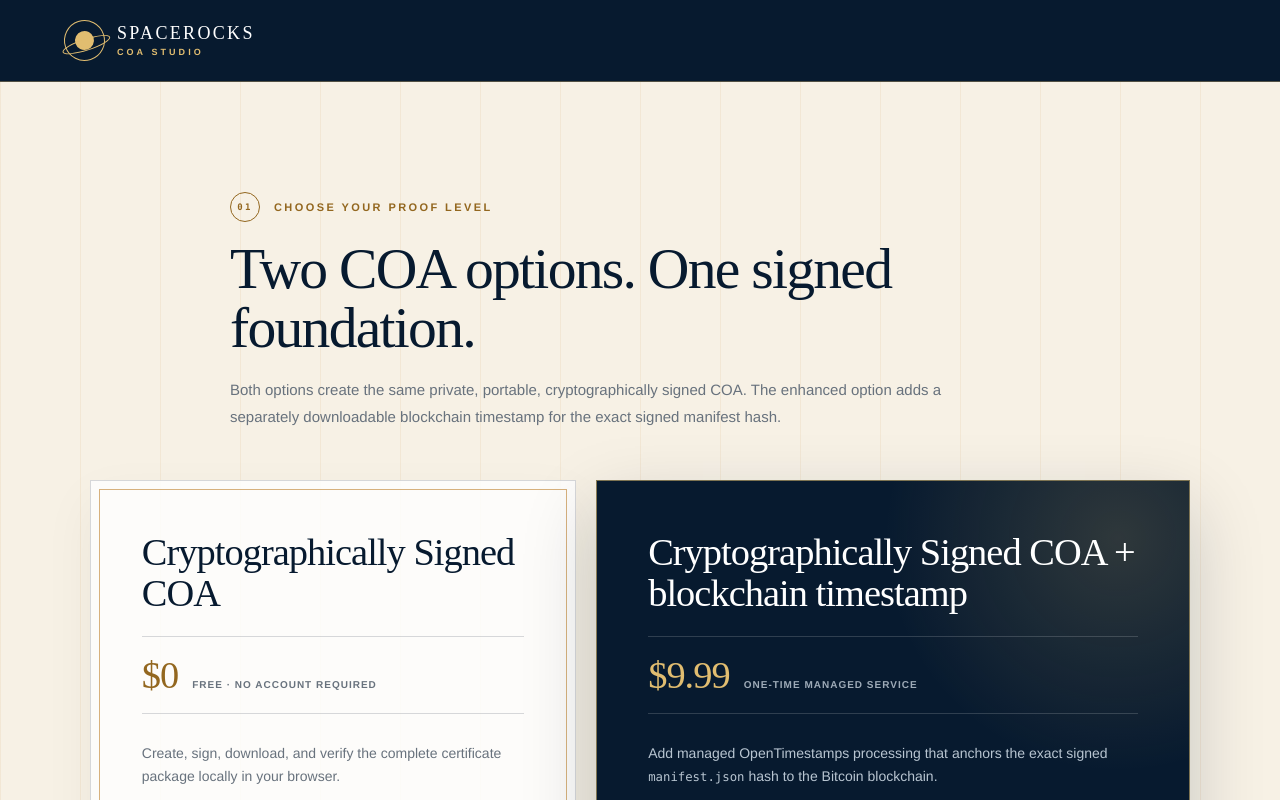
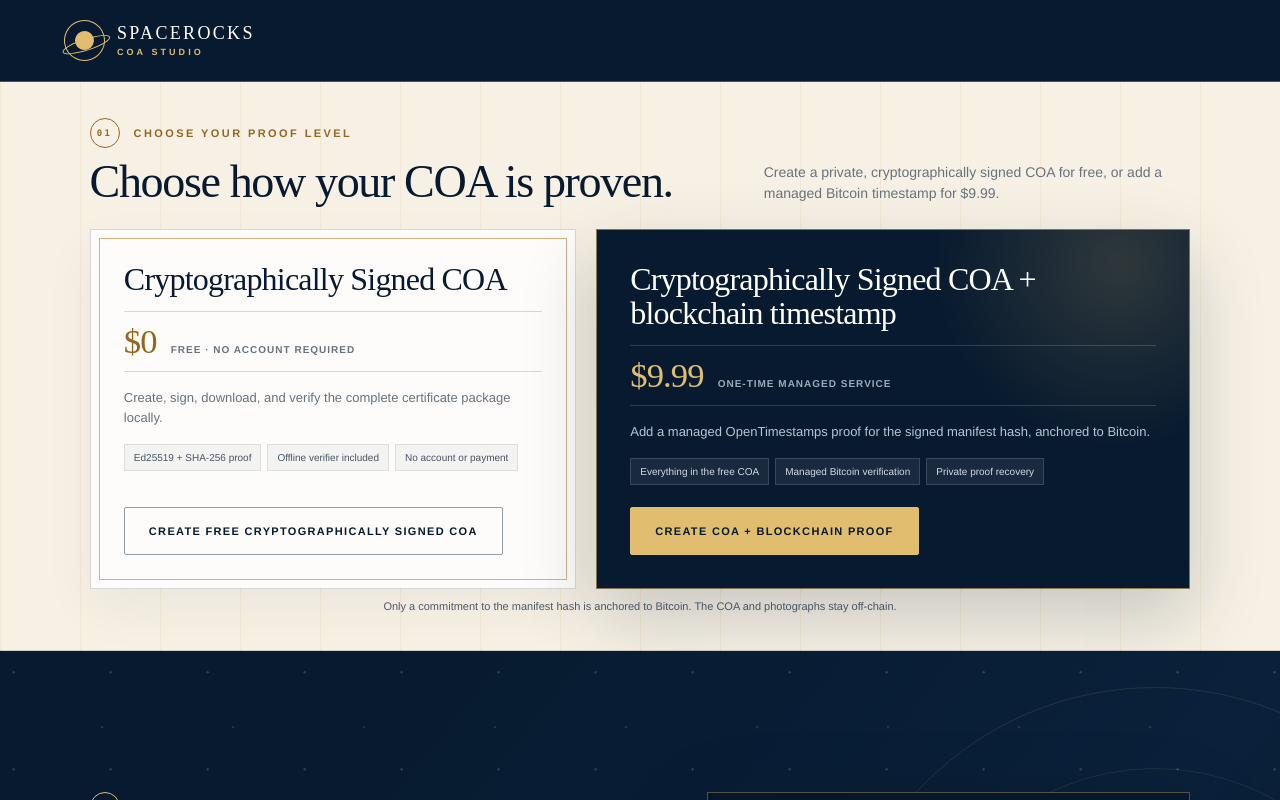
Before and after one commit to rayborg/spacerocks-coa, a React (Vite) app: page / in a window 1280 px wide. Shown: the top 800 px of the page. Built offline with nearby package versions, Linux system fonts and the light colour scheme; no server answers.

Commit message:
Fit COA choices in the first view

```diff
--- a/src/App.tsx
+++ b/src/App.tsx
@@ -541,17 +541,16 @@ export default function App() {
           <section className="service-options" id="coa-options" aria-labelledby="coa-options-heading">
             <div className="service-options__intro">
               <p className="eyebrow eyebrow--dark"><span>01</span> Choose your proof level</p>
-              <h2 id="coa-options-heading">Two COA options. One signed foundation.</h2>
-              <p>Both options create the same private, portable, cryptographically signed COA. The enhanced option adds a separately downloadable blockchain timestamp for the exact signed manifest hash.</p>
+              <h2 id="coa-options-heading">Choose how your COA is proven.</h2>
+              <p>Create a private, cryptographically signed COA for free, or add a managed Bitcoin timestamp for $9.99.</p>
             </div>
             <div className="service-options__grid">
               <article className={`service-option${selectedService === "free" ? " service-option--selected" : ""}`}>
                 <h3>Cryptographically Signed COA</h3>
                 <div className="service-option__price"><strong>$0</strong><span>Free · no account required</span></div>
-                <p>Create, sign, download, and verify the complete certificate package locally in your browser.</p>
+                <p>Create, sign, download, and verify the complete certificate package locally.</p>
                 <ul>
-                  <li>Ed25519 issuer signature</li>
-                  <li>SHA-256 manifest and file hashes</li>
+                  <li>Ed25519 + SHA-256 proof</li>
                   <li>Offline verifier included</li>
                   <li>No account or payment</li>
                 </ul>
@@ -560,21 +559,20 @@ export default function App() {
               <article className={`service-option service-option--blockchain${selectedService === "blockchain" ? " service-option--selected" : ""}`}>
                 <h3>Cryptographically Signed COA + blockchain timestamp</h3>
                 <div className="service-option__price"><strong>$9.99</strong><span>One-time managed service</span></div>
-                <p>Add managed OpenTimestamps processing that anchors the exact signed <code>manifest.json</code> hash to the Bitcoin blockchain.</p>
+                <p>Add a managed OpenTimestamps proof for the signed manifest hash, anchored to Bitcoin.</p>
                 <ul>
-                  <li>Everything in the free cryptographically signed COA</li>
-                  <li>Independent blockchain timestamp proof</li>
-                  <li>Automated proof upgrades and Bitcoin verification</li>
-                  <li>Private recovery code and proof download</li>
+                  <li>Everything in the free COA</li>
+                  <li>Managed Bitcoin verification</li>
+                  <li>Private proof recovery</li>
                 </ul>
                 <a
                   className="button button--gold"
                   href="#builder"
                   onClick={() => setSelectedService("blockchain")}
                 >Create COA + blockchain proof</a>
-                <small>Bitcoin is the specific blockchain used. The COA and photographs are not published on-chain; only an aggregate commitment to the exact manifest hash is anchored.</small>
               </article>
             </div>
+            <p className="service-options__note">Only a commitment to the manifest hash is anchored to Bitcoin. The COA and photographs stay off-chain.</p>
           </section>
         ) : null}
 
--- a/src/styles.css
+++ b/src/styles.css
@@ -477,7 +477,7 @@ a {
 }
 
 .service-options {
-  padding: 110px 7vw 120px;
+  padding: clamp(28px, 4.5vh, 42px) 7vw 24px;
   color: var(--ink);
   background:
     linear-gradient(90deg, rgba(184, 117, 24, 0.08) 0 1px, transparent 1px) 0 0 / 80px 80px,
@@ -487,36 +487,44 @@ a {
 }
 
 .service-options__intro,
-.service-options__grid {
+.service-options__grid,
+.service-options__note {
   width: min(100%, 1240px);
   margin-inline: auto;
 }
 
 .service-options__intro {
-  max-width: 820px;
-  margin-bottom: 50px;
+  display: grid;
+  grid-template-columns: minmax(0, 1.05fr) minmax(300px, 0.75fr);
+  column-gap: clamp(36px, 6vw, 90px);
+  align-items: end;
+  margin-bottom: 24px;
 }
 
 .service-options__intro .eyebrow {
-  margin-bottom: 18px;
+  grid-column: 1;
+  margin-bottom: 10px;
 }
 
 .service-options__intro h2 {
-  margin: 0 0 20px;
+  grid-column: 1;
+  margin: 0;
   color: var(--navy);
   font-family: var(--serif);
-  font-size: clamp(40px, 4.5vw, 70px);
+  font-size: clamp(36px, 3.6vw, 54px);
   font-weight: 400;
   letter-spacing: -0.03em;
   line-height: 1.02;
 }
 
 .service-options__intro > p:last-child {
-  max-width: 760px;
+  grid-row: 1 / 3;
+  grid-column: 2;
+  max-width: 520px;
   margin: 0;
   color: var(--muted);
-  font-size: 15px;
-  line-height: 1.75;
+  font-size: 14px;
+  line-height: 1.55;
 }
 
 .service-options__grid {
@@ -528,9 +536,9 @@ a {
 .service-option {
   position: relative;
   display: flex;
-  min-height: 540px;
+  min-height: 350px;
   flex-direction: column;
-  padding: clamp(30px, 4vw, 52px);
+  padding: clamp(24px, 2.6vw, 36px);
   background: rgba(255, 255, 255, 0.82);
   border: 1px solid var(--line);
   box-shadow: 0 20px 50px rgba(19, 31, 45, 0.05);
@@ -558,10 +566,10 @@ a {
 }
 
 .service-option h3 {
-  margin: 0 0 22px;
+  margin: 0 0 14px;
   color: var(--navy);
   font-family: var(--serif);
-  font-size: clamp(30px, 3vw, 46px);
+  font-size: clamp(27px, 2.5vw, 38px);
   font-weight: 500;
   letter-spacing: -0.025em;
   line-height: 1.06;
@@ -576,8 +584,8 @@ a {
   align-items: baseline;
   flex-wrap: wrap;
   gap: 14px;
-  margin-bottom: 28px;
-  padding: 16px 0;
+  margin-bottom: 16px;
+  padding: 10px 0;
   border-top: 1px solid var(--line);
   border-bottom: 1px solid var(--line);
 }
@@ -585,7 +593,7 @@ a {
 .service-option__price strong {
   color: #93671f;
   font-family: var(--serif);
-  font-size: clamp(32px, 3vw, 46px);
+  font-size: clamp(31px, 2.7vw, 42px);
   font-weight: 500;
   letter-spacing: -0.025em;
 }
@@ -613,8 +621,8 @@ a {
 .service-option > p {
   margin: 0;
   color: var(--muted);
-  font-size: 14px;
-  line-height: 1.7;
+  font-size: 13px;
+  line-height: 1.55;
 }
 
 .service-option--blockchain > p {
@@ -628,34 +636,31 @@ a {
 }
 
 .service-option ul {
-  display: grid;
-  gap: 12px;
-  margin: 30px 0 36px;
+  display: flex;
+  flex-wrap: wrap;
+  gap: 6px;
+  margin: 16px 0 22px;
   padding: 0;
   list-style: none;
 }
 
 .service-option li {
-  position: relative;
-  padding-left: 22px;
+  padding: 6px 9px;
   color: #465565;
-  font-size: 12px;
-  line-height: 1.5;
+  background: rgba(7, 26, 47, 0.04);
+  border: 1px solid rgba(7, 26, 47, 0.1);
+  font-size: 10px;
+  line-height: 1.3;
 }
 
 .service-option li::before {
-  position: absolute;
-  top: 0.48em;
-  left: 0;
-  width: 7px;
-  height: 7px;
-  content: "";
-  background: #65b68b;
-  border-radius: 50%;
+  content: none;
 }
 
 .service-option--blockchain li {
   color: #d1dae2;
+  background: rgba(255, 255, 255, 0.07);
+  border-color: rgba(255, 255, 255, 0.14);
 }
 
 .service-option > .button {
@@ -663,11 +668,12 @@ a {
   margin-top: auto;
 }
 
-.service-option > small {
-  margin-top: 22px;
-  color: #93a3b2;
-  font-size: 10px;
-  line-height: 1.6;
+.service-options__note {
+  margin-top: 10px;
+  color: #4f5d6b;
+  font-size: 11px;
+  line-height: 1.45;
+  text-align: center;
 }
 
 .selected-service {
@@ -3763,16 +3769,49 @@ footer > div:last-child a {
   }
 
   .service-options {
-    padding: 78px 16px 84px;
+    padding: 28px 14px 28px;
   }
 
   .service-options__intro {
-    margin-bottom: 34px;
+    display: block;
+    margin-bottom: 14px;
+  }
+
+  .service-options__intro .eyebrow {
+    margin-bottom: 8px;
+  }
+
+  .service-options__intro h2 {
+    margin-bottom: 10px;
+    font-size: clamp(33px, 10vw, 42px);
+  }
+
+  .service-options__intro > p:last-child {
+    font-size: 13px;
+    line-height: 1.45;
   }
 
   .service-option {
     min-height: 0;
-    padding: 30px 24px;
+    padding: 18px;
+  }
+
+  .service-option h3 {
+    margin-bottom: 10px;
+    font-size: 26px;
+  }
+
+  .service-option__price {
+    margin-bottom: 12px;
+    padding: 8px 0;
+  }
+
+  .service-option ul {
+    display: none;
+  }
+
+  .service-options__grid {
+    gap: 12px;
   }
 
   .service-option > .button {
```
Also changed, not shown: 1 other file (tests, documents, lock files or other folders).
